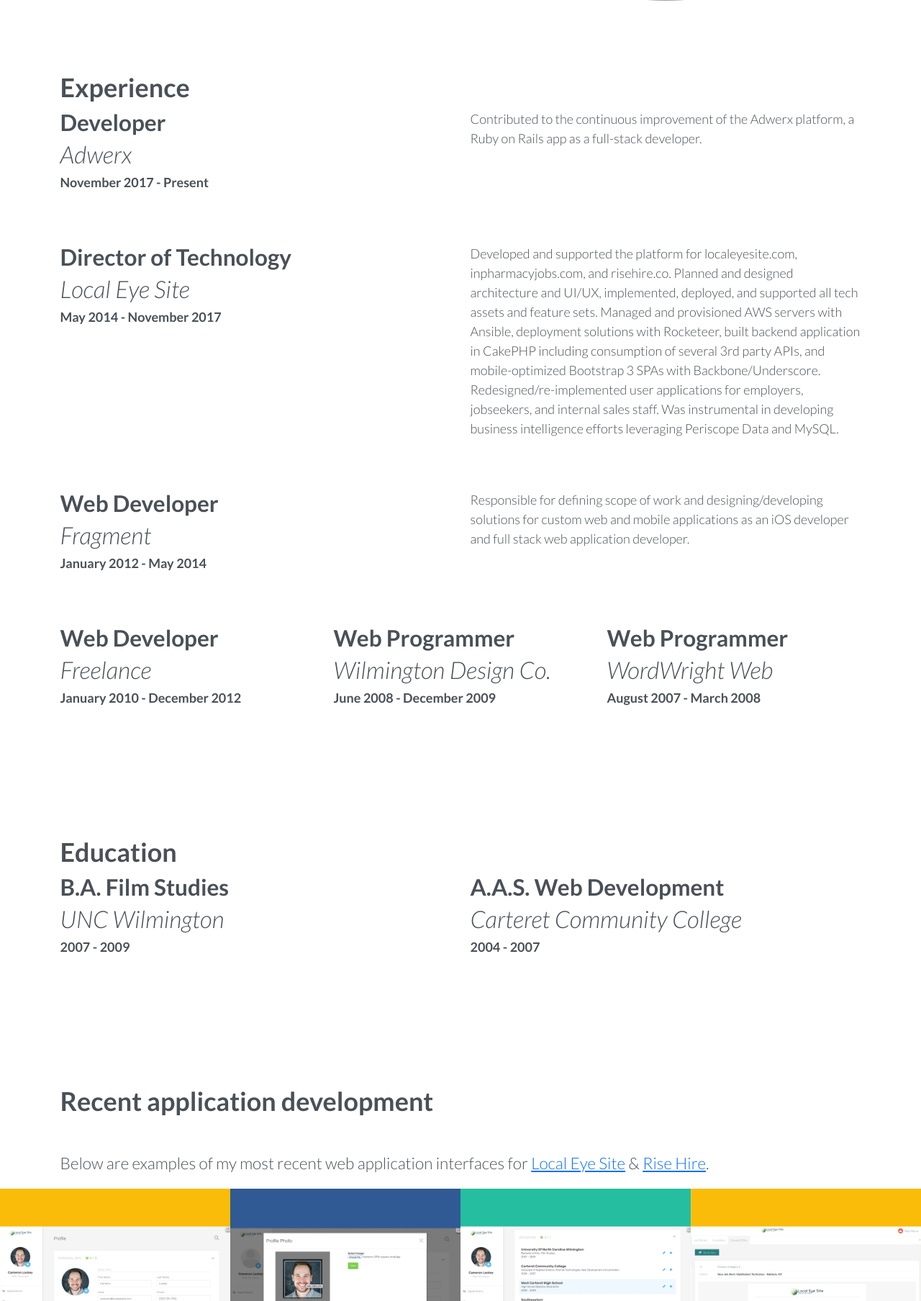
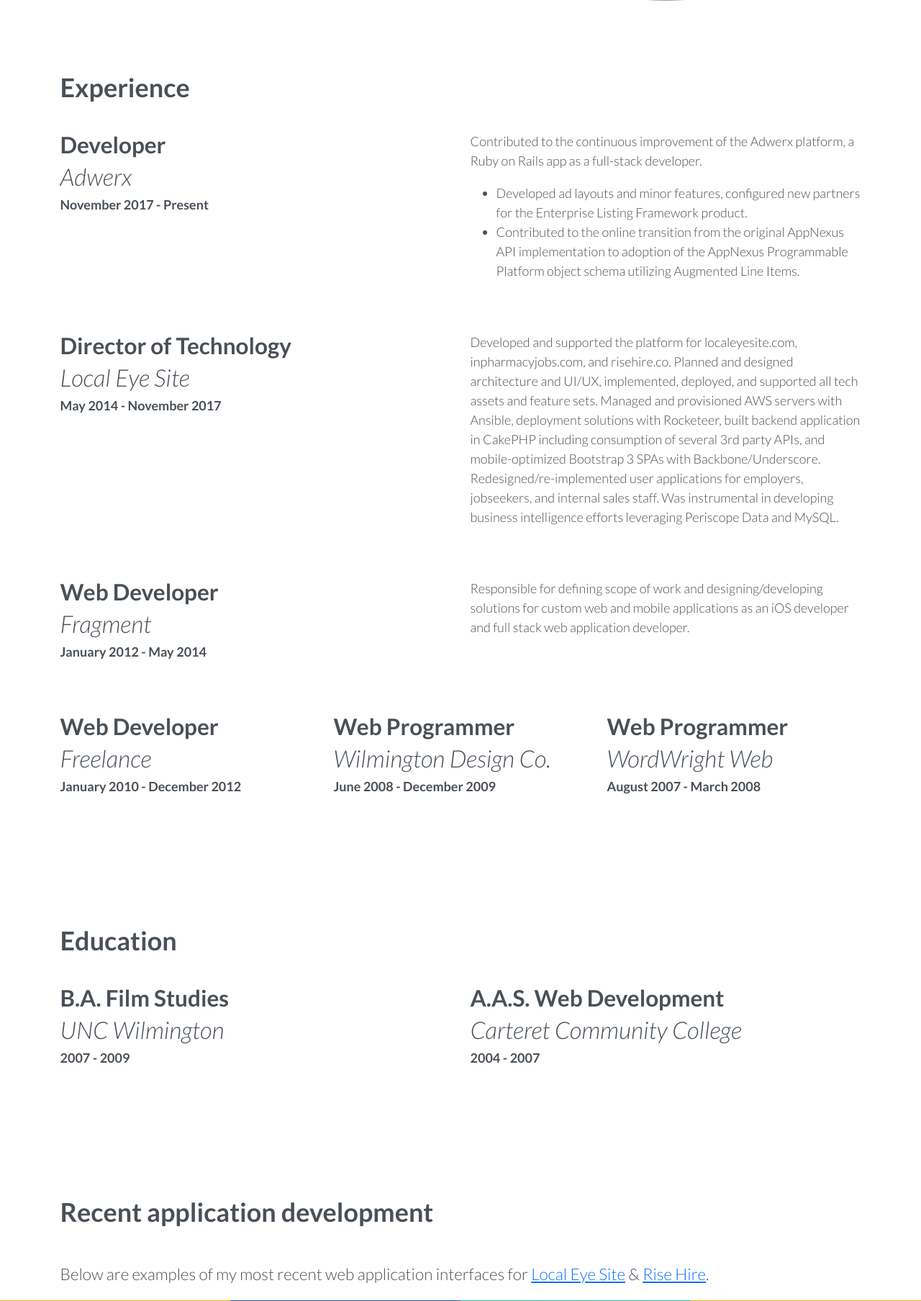
Before and after one commit to cameronlockey/cameronlockey.com, a Rails app: template app/views/pages/home.html.erb in a window 1280 px wide. Shown: the part 814-2621 px from the top of the page at 72% size. Run offline with Rails 7, Linux system fonts and the light colour scheme; the template is opened without the code that fills it, so the values that code supplies are empty; style sheets or scripts are compiled from the project's sources; some libraries are stand-ins or nearby versions; some web fonts are replaced; grey boxes are pictures that could not be loaded.

Commit message:
Updates headings style and remove contact info

```diff
--- a/app/assets/stylesheets/application.scss
+++ b/app/assets/stylesheets/application.scss
@@ -46,3 +46,8 @@
  */
 @import "pages.scss";
 @import "users.scss";
+
+/**
+ * Custom
+ */
+@import "custom.scss";
--- a/app/views/pages/home.html.erb
+++ b/app/views/pages/home.html.erb
@@ -48,7 +48,7 @@
     <div class="container">
       <div class="row">
         <div class="col-12">
-          <h2 id="experience" class="heading">Experience</h2>
+          <h2 id="experience" class="heading underline-heading marb-md">Experience</h2>
         </div>
         <div class="col-12">
           <div class="row mb-5">
@@ -62,6 +62,13 @@
                 Contributed to the continuous improvement of the Adwerx platform, a Ruby on Rails
                 app as a full-stack developer.
               </p>
+              <ul>
+                <li>Developed ad layouts and minor features, configured new partners for the Enterprise Listing Framework product.</li>
+                <li>
+                  Contributed to the online transition from the original AppNexus API implementation to adoption of the AppNexus Programmable Platform
+                  object schema utilizing Augmented Line Items.
+                </li>
+              </u>
             </div>
           </div>
           <div class="row mb-5">
@@ -124,7 +131,7 @@
     <div class="container">
       <div class="row">
         <div class="col-12">
-          <h2 id="education" class="heading">Education</h2>
+          <h2 id="education" class="heading underline-heading marb-md">Education</h2>
         </div>
         <div class="col-12">
           <div class="row">
@@ -150,7 +157,7 @@
     <div class="container">
       <div class="row">
         <div class="col">
-          <h2 id="examples" class="heading padt-xl padb-md">Recent application development</h2>
+          <h2 id="examples" class="heading padt-xl padb-md underline-heading">Recent application development</h2>
           <p class="lead margin-bottom--big">Below are examples of my most recent web application interfaces for <a href="https://localeyesite.com" title="localeyesite.com" target="cameron_external">Local Eye Site</a> &amp; <a href="http://risehire.co" title="risehire.co" target="cameron_external">Rise Hire</a>.</p>
         </div>
       </div>
@@ -192,12 +199,10 @@
     <div class="container clearfix">
       <div class="row">
         <div class="col-12">
-          <h2 id="contact" class="heading">Contact</h2>
+          <h2 id="contact" class="heading underline-heading marb-md">Contact</h2>
           <div class="row">
             <div class="col-12">
-              <p class="t-md"><i class="fa fa-fw fa-phone"></i> (252) 725-7336</p>
-              <p class="t-md"><i class="fa fa-fw fa-envelope"></i> ctlockey at gmail dot com</p>
-              <p class="t-md"><i class="fa fa-fw fa-map-pin"></i> 913 Greenwich St., Raleigh, NC 27610</p>
+              <p class="t-md"><i class="fa fa-fw fa-envelope"></i> clockey at adwerx dot com</p>
               <p class="social">
                 <a href="https://www.github.com/cameronlockey" title="github" class="git"><i class="fa fa-git fa-circle"></i></a>
                 <a href="https://www.facebook.com/cameron.lockey" title="facebook" class="facebook"><i class="fa fa-facebook"></i></a>
@@ -218,7 +223,7 @@
       <div class="container">
         <div class="row">
           <div class="col-md-6">
-            <p>&copy;2017 Cameron Lockey</p>
+            <p>&copy;<%= Date.today.strftime('%Y') %> Cameron Lockey</p>
           </div>
           <div class="col-md-6">
             <p class="credit pull-right none"><a href="https://bootstrapious.com/e-commerce-templates" class="external">Bootstrapious</a></p>
```
Also changed, not shown: app/assets/stylesheets/custom.css (deleted, +0 -21 lines), 1 other file.
